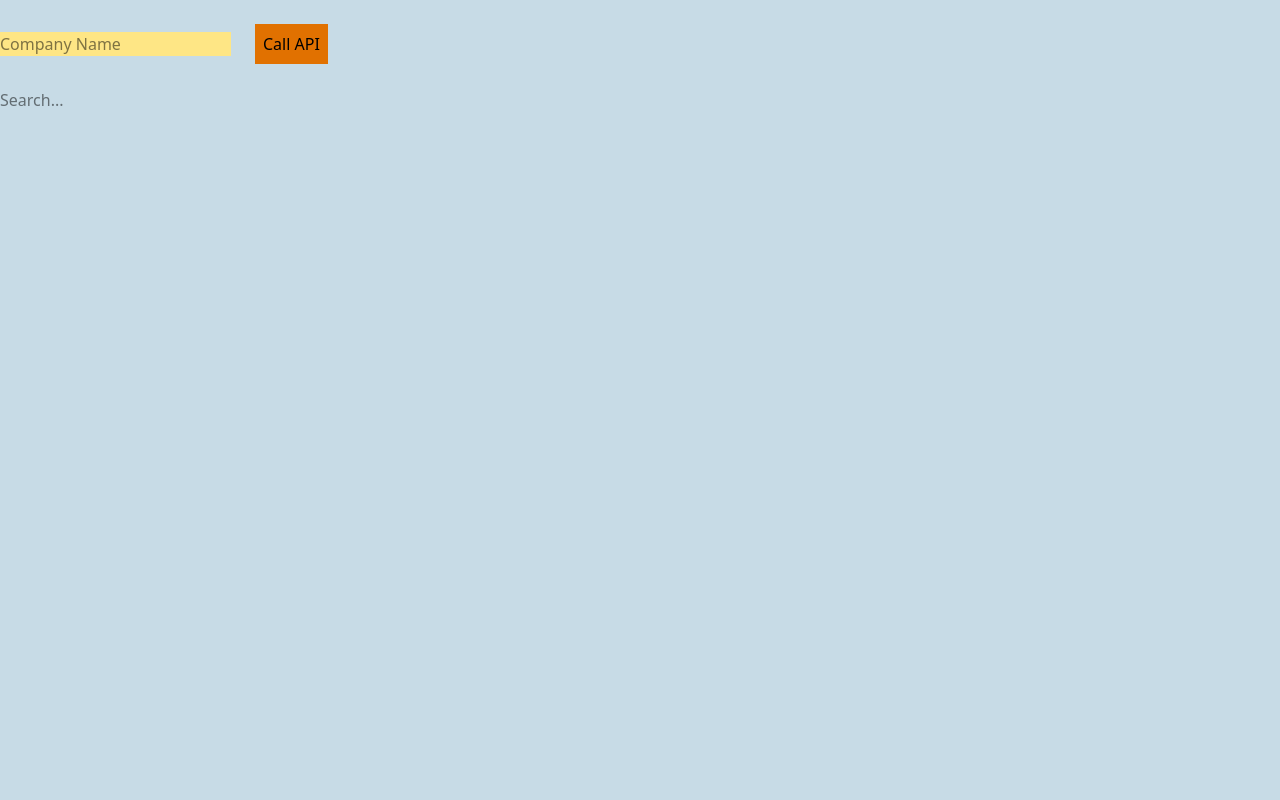
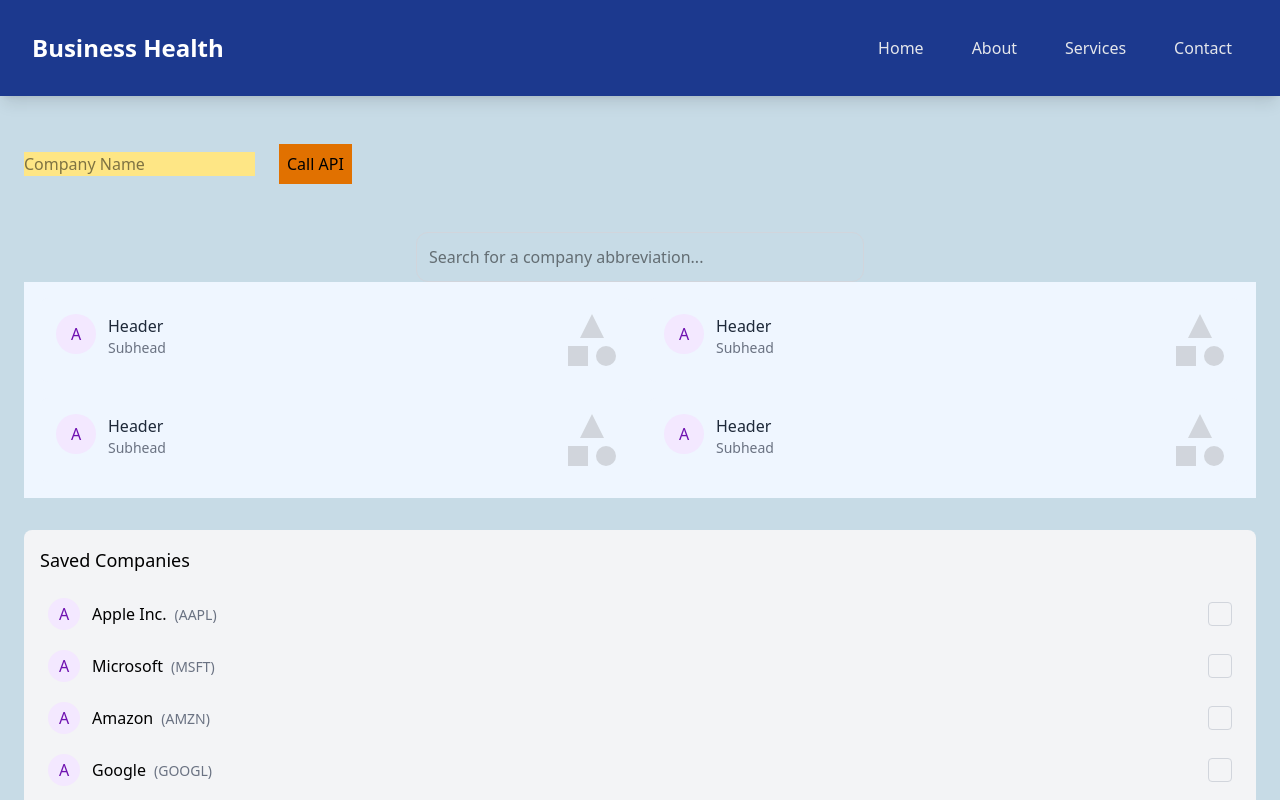
Before and after one commit to KelseySt/swe, a Next.js app: page / in a window 1280 px wide. Shown: the top 800 px of the page. Built offline with nearby package versions, Linux system fonts and the light colour scheme.

Commit message:
Made the search bar direct to new pages, changed up the initial search page

```diff
--- a/package.json
+++ b/package.json
@@ -12,6 +12,7 @@
     "@heroui/react": "^2.7.6",
     "firebase": "^11.4.0",
     "framer-motion": "^12.7.3",
+    "lucide-react": "^0.488.0",
     "next": "15.2.2",
     "react": "^19.1.0",
     "react-dom": "^19.1.0",
--- a/src/app/components/Autocomplete.tsx
+++ b/src/app/components/Autocomplete.tsx
@@ -1,5 +1,6 @@
 'use client'
 import React, { useState } from 'react';
+import {useRouter} from 'next/navigation'
 import { companies } from '../apiFunctions/companies';
 
 const abreviations = [
@@ -19,6 +20,7 @@ const abreviations = [
 const Autocomplete = () => {
   const [searchTerm, setSearchTerm] = useState('');
   const [results, setResults] = useState<string[]>([]);
+  const router = useRouter();
 
   const handleInputChange = (event : any) => {
     const { value } = event.target;
@@ -40,13 +42,14 @@ const Autocomplete = () => {
   };
 
   return (
-    <div>
+    <div className = "relative w-full max-w-md mx-auto mt-6">
       <input
         type="text"
-        placeholder="Search..."
+        placeholder="Search for a company abbreviation..."
 
         value={searchTerm}
         onChange={handleInputChange}
+        className = "w-full p-3 border border-gray-300 rounded-xl focus:outline-none focus:ring-2 focus:ring-amber-500"
       />
       <ul>
         {results.map((result, index) => (
@@ -54,7 +57,8 @@ const Autocomplete = () => {
             className={`hover:bg-[#B0ACE9]`}
             key={index}
             onClick={() => {
-              console.log("selected: ", result);
+              router.push(`/company/${result}`);
+
 
             }}
           >{result}</li>
--- /dev/null
+++ b/src/app/components/CompanyGrid.tsx
@@ -0,0 +1,40 @@
+"use client";
+
+import { useState } from 'react';
+
+export default function CompanyGrid() {
+  const [companies, setCompanies] = useState([
+    { id: 1, name: 'Header', description: 'Subhead' },
+    { id: 2, name: 'Header', description: 'Subhead' },
+    { id: 3, name: 'Header', description: 'Subhead' },
+    { id: 4, name: 'Header', description: 'Subhead' }
+  ]);
+
+  return (
+    <div className="grid grid-cols-2 gap-4 p-4 bg-blue-50">
+      {companies.map((company) => (
+        <div
+          key={company.id}
+          className="flex items-start justify-between p-4 bg-blue-50 rounded-lg"
+        >
+          <div className="flex items-start">
+            <div className="w-10 h-10 bg-purple-100 rounded-full flex items-center justify-center mr-3">
+              <span className="text-purple-800 font-medium">A</span>
+            </div>
+            <div className="flex flex-col">
+              <span className="font-medium text-gray-800">{company.name}</span>
+              <span className="text-gray-500 text-sm">{company.description}</span>
+            </div>
+          </div>
+          <div className="flex flex-col items-center">
+            <div className="w-6 h-6 bg-gray-300 mb-2" style={{ clipPath: 'polygon(50% 0%, 0% 100%, 100% 100%)' }}></div>
+            <div className="flex gap-2">
+              <div className="w-5 h-5 bg-gray-300"></div>
+              <div className="w-5 h-5 bg-gray-300 rounded-full"></div>
+            </div>
+          </div>
+        </div>
+      ))}
+    </div>
+  );
+}
--- /dev/null
+++ b/src/app/components/Navbar.tsx
@@ -0,0 +1,112 @@
+// src/app/components/Navbar.tsx
+"use client"
+
+import React, { useState } from 'react';
+import Link from 'next/link';
+
+type NavbarProps = {
+  title: string;
+  color?: string;
+  links?: Array<{ label: string; href: string }>;
+};
+
+export default function Navbar({
+  title,
+  color = "bg-blue-900",
+  links = [
+    { label: 'Home', href: '/' },
+    { label: 'About', href: '/about' },
+    { label: 'Services', href: '/services' },
+    { label: 'Contact', href: '/contact' }
+  ]
+}: NavbarProps) {
+  const [isMenuOpen, setIsMenuOpen] = useState(false);
+
+  return (
+    <nav className={`${color} shadow-lg`}>
+      <div className="max-w-7xl mx-auto px-4 sm:px-6 lg:px-8">
+        <div className="flex items-center justify-between h-24">
+          {/* Logo/Title */}
+          <div className="flex-shrink-0 flex items-center">
+            <Link href="/" className="text-white text-2xl font-bold">
+              {title}
+            </Link>
+          </div>
+
+          {/* Desktop menu */}
+          <div className="hidden md:block">
+            <div className="ml-10 flex items-baseline space-x-4">
+              {links.map((link) => (
+                <Link
+                  key={link.href}
+                  href={link.href}
+                  className="text-gray-200 hover:bg-blue-800 hover:text-white px-4 py-3 rounded-md text-base font-medium transition-colors duration-200"
+                >
+                  {link.label}
+                </Link>
+              ))}
+            </div>
+          </div>
+
+          {/* Mobile menu button */}
+          <div className="md:hidden flex items-center">
+            <button
+              onClick={() => setIsMenuOpen(!isMenuOpen)}
+              className="inline-flex items-center justify-center p-2 rounded-md text-gray-200 hover:text-white hover:bg-blue-800 focus:outline-none"
+              aria-expanded="false"
+            >
+              <span className="sr-only">Open main menu</span>
+              {/* Hamburger icon */}
+              <svg
+                className={`${isMenuOpen ? 'hidden' : 'block'} h-8 w-8`}
+                xmlns="http://www.w3.org/2000/svg"
+                fill="none"
+                viewBox="0 0 24 24"
+                stroke="currentColor"
+                aria-hidden="true"
+              >
+                <path
+                  strokeLinecap="round"
+                  strokeLinejoin="round"
+                  strokeWidth="2"
+                  d="M4 6h16M4 12h16M4 18h16"
+                />
+              </svg>
+              {/* Close icon */}
+              <svg
+                className={`${isMenuOpen ? 'block' : 'hidden'} h-8 w-8`}
+                xmlns="http://www.w3.org/2000/svg"
+                fill="none"
+                viewBox="0 0 24 24"
+                stroke="currentColor"
+                aria-hidden="true"
+              >
+                <path
+                  strokeLinecap="round"
+                  strokeLinejoin="round"
+                  strokeWidth="2"
+                  d="M6 18L18 6M6 6l12 12"
+                />
+              </svg>
+            </button>
+          </div>
+        </div>
+      </div>
+
+      {/* Mobile menu, show/hide based on menu state */}
+      <div className={`${isMenuOpen ? 'block' : 'hidden'} md:hidden`}>
+        <div className="px-2 pt-2 pb-3 space-y-1 sm:px-3">
+          {links.map((link) => (
+            <Link
+              key={link.href}
+              href={link.href}
+              className="text-gray-200 hover:bg-blue-800 hover:text-white block px-4 py-3 rounded-md text-base font-medium"
+            >
+              {link.label}
+            </Link>
+          ))}
+        </div>
+      </div>
+    </nav>
+  );
+}
--- /dev/null
+++ b/src/app/components/SavedCompanies.tsx
@@ -0,0 +1,51 @@
+
+"use client";
+import { useState } from 'react';
+import { CheckIcon } from 'lucide-react';
+
+export default function SavedCompanies() {
+  const [companies, setCompanies] = useState([
+    { id: 1, name: 'Apple Inc.', ticker: 'AAPL', selected: false },
+    { id: 2, name: 'Microsoft', ticker: 'MSFT', selected: false },
+    { id: 3, name: 'Amazon', ticker: 'AMZN', selected: false },
+    { id: 4, name: 'Google', ticker: 'GOOGL', selected: false },
+    { id: 5, name: 'Tesla', ticker: 'TSLA', selected: false },
+    { id: 6, name: 'Meta', ticker: 'META', selected: false },
+    { id: 7, name: 'Netflix', ticker: 'NFLX', selected: false },
+    { id: 8, name: 'Nvidia', ticker: 'NVDA', selected: false },
+  ]);
+
+  const toggleSelect = (id) => {
+    setCompanies(companies.map(company =>
+      company.id === id ? { ...company, selected: !company.selected } : company
+    ));
+  };
+
+  return (
+    <div className="mt-8 bg-gray-100 rounded-lg p-4">
+      <h2 className="text-lg font-medium mb-4">Saved Companies</h2>
+      <div className="space-y-1">
+        {companies.map((company) => (
+          <div
+            key={company.id}
+            className="flex items-center justify-between p-2 hover:bg-gray-200 rounded-md cursor-pointer"
+            onClick={() => toggleSelect(company.id)}
+          >
+            <div className="flex items-center">
+              <div className="w-8 h-8 bg-purple-100 rounded-full flex items-center justify-center mr-3">
+                <span className="text-purple-800 font-medium">A</span>
+              </div>
+              <div>
+                <span className="font-medium">{company.name}</span>
+                <span className="text-gray-500 text-sm ml-2">({company.ticker})</span>
+              </div>
+            </div>
+            <div className={`w-6 h-6 rounded ${company.selected ? 'bg-purple-600' : 'border border-gray-300'} flex items-center justify-center`}>
+              {company.selected && <CheckIcon size={16} color="white" />}
+            </div>
+          </div>
+        ))}
+      </div>
+    </div>
+  );
+}
--- a/src/app/layout.tsx
+++ b/src/app/layout.tsx
@@ -17,7 +17,9 @@ export default function RootLayout({
   return (
     <html lang="en">
       <body>
+
         {children}
+
       </body>
     </html>
   );
--- a/src/app/page.tsx
+++ b/src/app/page.tsx
@@ -1,28 +1,40 @@
-
 import { fmpBalance, fmpIncome } from "./apiFunctions/financeFunctions";
 import Autocomplete from "./components/Autocomplete";
+import Navbar from "./components/Navbar";
 import { usePathname } from "next/navigation";
-
-
-
+import SavedCompanies from "./components/SavedCompanies";
+import CompanyGrid from './components/CompanyGrid';
 export default function CompanyPage() {
-
-  const handleClick = async(data : FormData) => {
+  const handleClick = async (data: FormData) => {
     "use server";
-    const company = data.get('company') as string
-
-
-
+    const company = data.get("company") as string;
+    // You can call your API functions here
+    // const balance = await fmpBalance(company);
+    // const income = await fmpIncome(company);
   };
 
   return (
-    <div className="">
-      <form action={handleClick}>
-        <input type="text" name="company" placeholder="Company Name" className="bg-amber-200"/>
-        <button className="m-6 p-2 bg-amber-600" type="submit">Call API</button>
-      </form>
+    <div>
+      {/* NavBar at the top */}
+      <Navbar title="Business Health" />
 
-      <Autocomplete />
+      <div className="p-6">
+        <form action={handleClick}>
+          <input
+            type="text"
+            name="company"
+            placeholder="Company Name"
+            className="bg-amber-200"
+          />
+          <button className="m-6 p-2 bg-amber-600" type="submit">
+            Call API
+          </button>
+        </form>
+
+        <Autocomplete />
+        <CompanyGrid/>
+        <SavedCompanies />
+      </div>
     </div>
   );
 }
```
Also changed, not shown: 1 other file (tests, documents, lock files or other folders).
